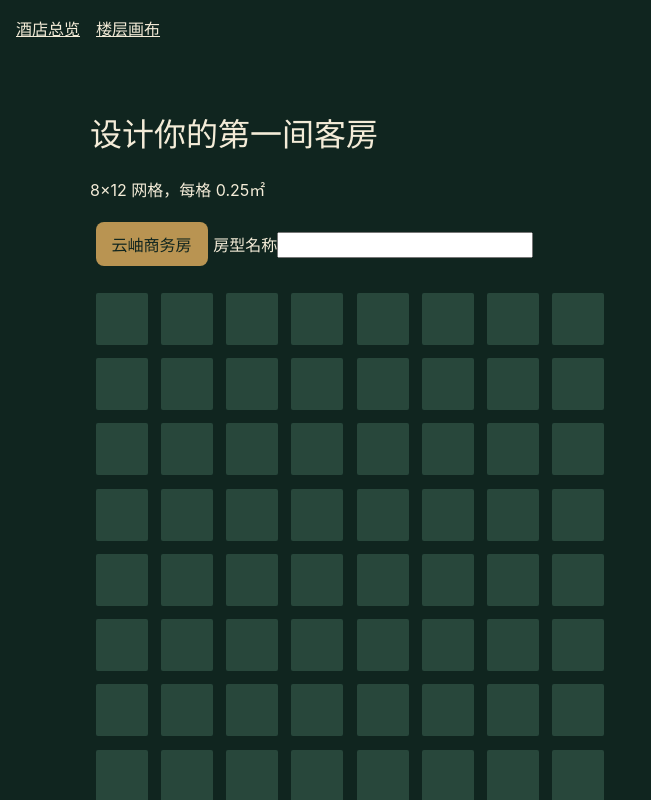
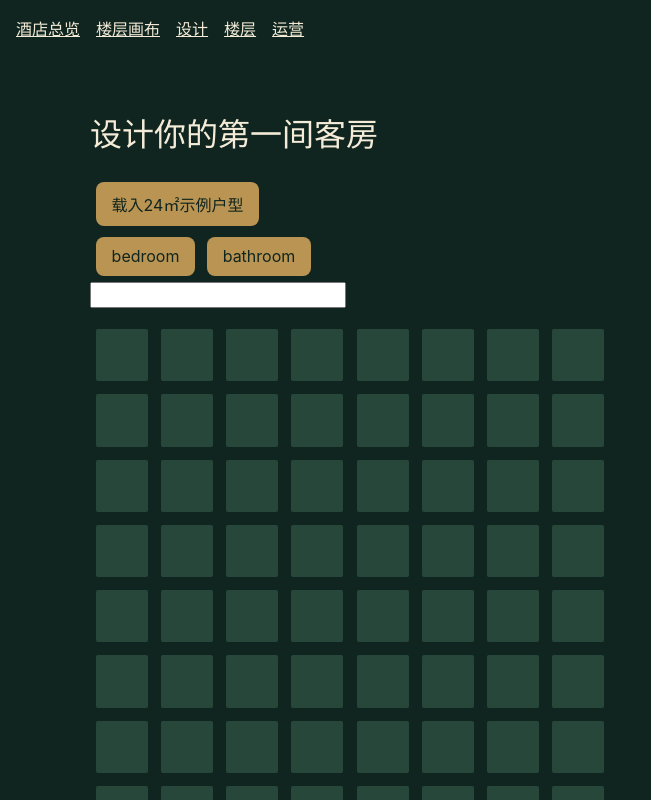
Before and after one commit to TheMiaoYuchen/cloud-inn, a React (Vite) app in the folder app/: page /#/design in a window 1280 px wide. Shown: the top 800 px of the page, without its empty margins (0-651 px from the left). Built offline with nearby package versions, Linux system fonts and the light colour scheme.

Commit message:
feat: complete hotel planning workspace

```diff
--- a/app/src/app/AppShell.tsx
+++ b/app/src/app/AppShell.tsx
@@ -6,6 +6,7 @@ export function AppShell() {
       <nav aria-label="主导航">
         <NavLink to="/">酒店总览</NavLink>
         <NavLink to="/canvas">楼层画布</NavLink>
+        <NavLink to="/design">设计</NavLink><NavLink to="/floor-plan">楼层</NavLink><NavLink to="/operations">运营</NavLink>
       </nav>
       <Outlet />
     </div>
--- a/app/src/app/router.tsx
+++ b/app/src/app/router.tsx
@@ -16,6 +16,7 @@ export function createAppRouter() {
         { path: "canvas", element: <CanvasPage /> },
         { path: "design", element: <RoomDesignPage /> },
         { path: "floor-plan", element: <FloorPlanningPage /> },
+        { path: "floor", element: <FloorPlanningPage /> },
         { path: "operations", element: <OperationsPage /> },
         { path: "*", element: <Navigate to="/" replace /> },
       ],
--- a/app/src/pages/RoomDesignPage.tsx
+++ b/app/src/pages/RoomDesignPage.tsx
@@ -1,15 +1,2 @@
-import { useState } from 'react';
-import { useGame } from '../state/GameProvider';
-import { prototypeConfig } from '../domain/config/prototypeConfig';
-import type { Cell } from '../domain/game/state';
-import { FloorPlanningPage } from './FloorPlanningPage';
-
-export function RoomDesignPage() {
-  const { state, loading, error, commands } = useGame(); const [name, setName] = useState(''); const [cells, setCells] = useState<Cell[]>([]);
-  if (loading || !state) return <main><p>加载中…</p></main>;
-  if (state.phase !== 'design') return <FloorPlanningPage />;
-  const preset = () => { setName('云岫商务房'); setCells(Array.from({length: prototypeConfig.roomColumns * prototypeConfig.roomRows}, (_, i) => ({ x: i % prototypeConfig.roomColumns, y: Math.floor(i / prototypeConfig.roomColumns), zone: Math.floor(i / prototypeConfig.roomColumns) < 8 ? 'bedroom' : 'bathroom' }))); };
-  const toggle = (x:number,y:number) => setCells(c => c.some(v=>v.x===x&&v.y===y) ? c.filter(v=>!(v.x===x&&v.y===y)) : [...c,{x,y,zone:y<8?'bedroom':'bathroom'}]);
-  const metrics = state.roomBlueprint?.metrics;
-  return <main className="page"><h1>设计你的第一间客房</h1><p>{prototypeConfig.roomColumns}×{prototypeConfig.roomRows} 网格，每格 {prototypeConfig.cellAreaSquareMeters}㎡</p><div className="toolbar"><button onClick={preset}>云岫商务房</button><label>房型名称<input aria-label="房型名称" value={name} onChange={e=>setName(e.target.value)} /></label></div><div className="grid" style={{gridTemplateColumns:`repeat(${prototypeConfig.roomColumns}, 1fr)`}}>{Array.from({length:prototypeConfig.roomColumns*prototypeConfig.roomRows},(_,i)=>{const x=i%prototypeConfig.roomColumns,y=Math.floor(i/prototypeConfig.roomColumns),on=cells.some(v=>v.x===x&&v.y===y); return <button key={`${x}-${y}`} aria-label={`格子 ${x},${y}`} className={on?'cell on':'cell'} onClick={()=>toggle(x,y)} />})}</div>{metrics&&<p>面积 {metrics.areaSquareMeters}㎡ · 造价 ¥{metrics.buildCostCents/100} · 建议房价 ¥{metrics.suggestedRateCents/100} · 适配度 {metrics.businessFitBps/100}%</p>}<button onClick={()=>commands.saveRoomBlueprint(name, cells)}>保存并进入楼层</button>{error&&<p role="alert">{error}</p>}<div className="preview">房间视觉预览占位</div></main>;
-}
+import { useGame } from '../state/GameProvider'; import { prototypeConfig } from '../domain/config/prototypeConfig'; import { evaluateRoom } from '../domain/room/evaluateRoom'; import { FloorPlanningPage } from './FloorPlanningPage';
+export function RoomDesignPage(){const {state,loading,error,commands,draft,setDraftName,setDraftCells,applyDraftCell}=useGame(); if(loading||!state)return <main><p>加载中…</p></main>; if(state.phase!=='design')return <FloorPlanningPage/>; const metrics=(()=>{try{return evaluateRoom(draft.cells,prototypeConfig.roomColumns,prototypeConfig.roomRows)}catch{return null}})(); const preset=()=>{setDraftName('云岫商务房');setDraftCells(Array.from({length:96},(_,i)=>({x:i%8,y:Math.floor(i/8),zone:Math.floor(i/8)<8?'bedroom':'bathroom'})))}; return <main className="page"><h1>设计你的第一间客房</h1><button onClick={preset}>载入24㎡示例户型</button><div><button onClick={()=>setDraftName(draft.name)}>bedroom</button><button onClick={()=>setDraftName(draft.name)}>bathroom</button></div><input aria-label="房型名称" value={draft.name} onChange={e=>setDraftName(e.target.value)}/><div className="grid" style={{gridTemplateColumns:'repeat(8,1fr)'}}>{Array.from({length:96},(_,i)=>{const x=i%8,y=Math.floor(i/8),on=draft.cells.some(c=>c.x===x&&c.y===y);return <button key={`${x}-${y}`} aria-label={`格子 ${x},${y}`} aria-pressed={on} className={on?'cell on':'cell'} onClick={()=>applyDraftCell(x,y)}/>})}</div>{metrics?<p>面积 {metrics.areaSquareMeters}㎡ · 造价 ¥{metrics.buildCostCents/100} · 建议房价 ¥{metrics.suggestedRateCents/100} · 适配度 {metrics.businessFitBps/100}%</p>:<p role="alert">草图暂不可评估</p>}<button onClick={()=>commands.saveRoomBlueprint(draft.name,draft.cells)}>保存房型</button>{error&&<p role="alert">{error}</p>}</main>}
--- a/app/src/state/GameProvider.tsx
+++ b/app/src/state/GameProvider.tsx
@@ -9,7 +9,8 @@ import { createNewGame, type Cell, type GameState } from '../domain/game/state';
 
 type Commands = ReturnType<typeof createGameCommands>;
 type Ctx = { state: GameState | null; loading: boolean; commandPending: boolean; error: string | null; commands: { [K in keyof Commands]: (...args: any[]) => Promise<void> }; visualProvider: VisualProvider };
-const GameContext = createContext<Ctx | null>(null);
+export type RoomDraft = { name: string; cells: Cell[]; activeZone: 'bedroom'|'bathroom'; tool: 'paint'|'erase'|'rectangle'; visualPending: boolean };
+const GameContext = createContext<(Ctx & { draft: RoomDraft; setDraftName:(v:string)=>void; setDraftCells:(v:Cell[])=>void; applyDraftCell:(x:number,y:number)=>void; applyDraftRectangle:(x1:number,y1:number,x2:number,y2:number)=>void; clearDraft:()=>void }) | null>(null);
 type InitResult = { state: GameState; port: SavePort; warning: string | null };
 const initializations = new WeakMap<SavePort, Map<string, Promise<InitResult>>>();
 
@@ -22,13 +23,16 @@ function initialize(port: SavePort, saveId: string) {
 export function GameProvider({ children, savePort, saveId = 'save-1', visualProvider }: { children: React.ReactNode; savePort?: SavePort; saveId?: string; visualProvider?: VisualProvider }) {
   const port = useMemo(() => savePort ?? new TauriSavePort(), [savePort]);
   const [state, setState] = useState<GameState | null>(null);
+  const [draft, setDraft] = useState<RoomDraft>({name:'',cells:[],activeZone:'bedroom',tool:'paint',visualPending:false});
   const [loading, setLoading] = useState(true);
   const [error, setError] = useState<string | null>(null);
   const [activePort, setActivePort] = useState<SavePort>(port);
   const [commandPending, setCommandPending] = useState(false); const stateRef = useRef(state); stateRef.current = state; const queue = useRef(Promise.resolve());
   useEffect(() => { let alive = true; setLoading(true); setActivePort(port); initialize(port, saveId).then(result => { if (alive) { setState(result.state); stateRef.current=result.state; setActivePort(result.port); setError(result.warning); setLoading(false); } }); return () => { alive = false; }; }, [port, saveId]);
   const commands = useMemo(() => { const names = ['saveRoomBlueprint','placeRoom','setRate','requestVisual','openHotel','advanceDay'] as const; return Object.fromEntries(names.map(name => [name, (...args:any[]) => { setCommandPending(true); const run = queue.current.then(async()=>{ const current=stateRef.current; if(!current)return; try { const next=await (createGameCommands(activePort)[name] as any)(current,...args); stateRef.current=next; setState(next); setError(null); } catch(e){setError(e instanceof Error?e.message:'操作失败')} }); queue.current=run.finally(()=>setCommandPending(false)); return run; }])) as Ctx['commands']; }, [activePort]);
-  return <GameContext.Provider value={{ state, loading, commandPending, error, commands, visualProvider: visualProvider ?? new PlaceholderVisualProvider() }}>{children}</GameContext.Provider>;
+  const applyDraftCell=(x:number,y:number)=>setDraft(d=>{const has=d.cells.some(c=>c.x===x&&c.y===y); if(d.tool==='erase') return {...d,cells:d.cells.filter(c=>!(c.x===x&&c.y===y))}; if(has)return d; return {...d,cells:[...d.cells,{x,y,zone:d.activeZone}]};});
+  const applyDraftRectangle=(x1:number,y1:number,x2:number,y2:number)=>{const cells:Cell[]=[]; for(let y=Math.min(y1,y2);y<=Math.max(y1,y2);y++)for(let x=Math.min(x1,x2);x<=Math.max(x1,x2);x++)cells.push({x,y,zone:draft.activeZone}); setDraft(d=>({...d,cells:[...d.cells.filter(c=>!cells.some(n=>n.x===c.x&&n.y===c.y)),...cells]}));};
+  return <GameContext.Provider value={{ state, loading, commandPending, error, commands, draft, setDraftName:(name)=>setDraft(d=>({...d,name})), setDraftCells:(cells)=>setDraft(d=>({...d,cells})), applyDraftCell, applyDraftRectangle, clearDraft:()=>setDraft(d=>({...d,cells:[]})), visualProvider: visualProvider ?? new PlaceholderVisualProvider() }}>{children}</GameContext.Provider>;
 }
 export function useGame() { const c = useContext(GameContext); if (!c) throw new Error('GameProvider missing'); return c; }
 export type { Cell };
```
